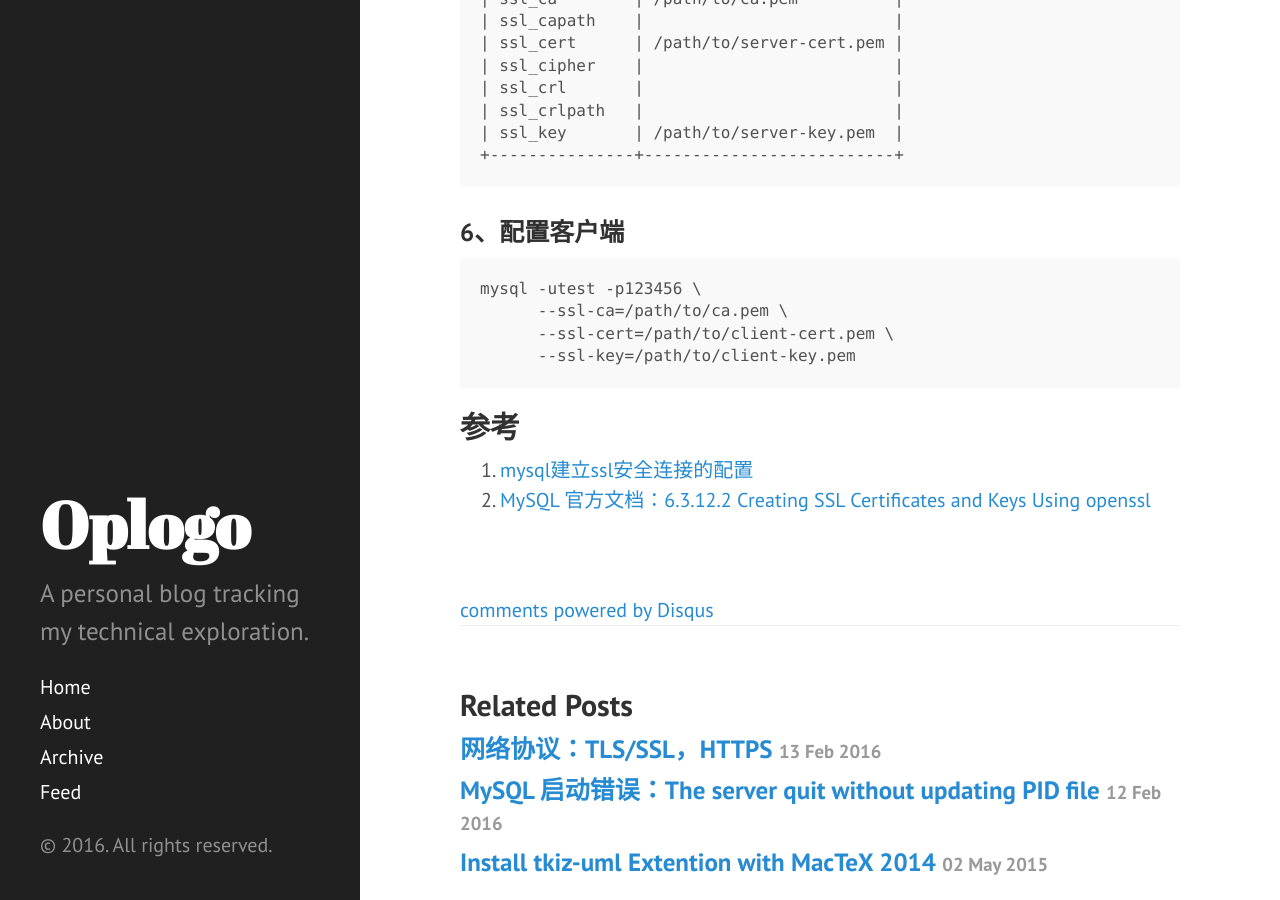
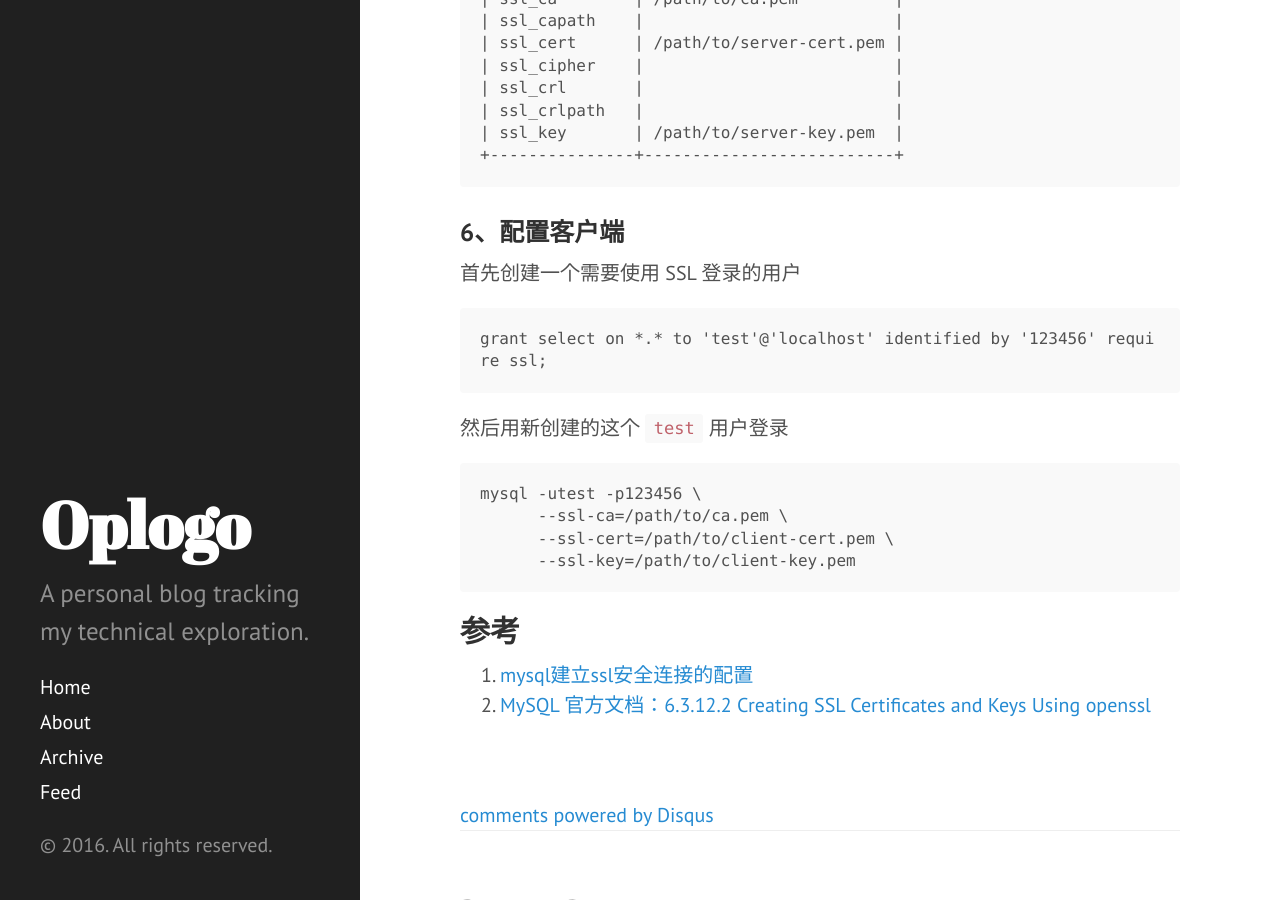
Before and after one commit to wenqingyu/reliveyy.github.io, a Jekyll site: the page built from _posts/2016-02-14-mysql-ssl.md, in a window 1280 px wide and 900 px high, scrolled down 2538 px. Built offline with Jekyll 4.4.1, drawn with Linux system fonts in a browser that asks for light colours; comment, search, counter and statistics services are not loaded.

Commit message:
revising

````diff
--- a/_posts/2016-02-14-mysql-ssl.md
+++ b/_posts/2016-02-14-mysql-ssl.md
@@ -110,6 +110,13 @@ mysql> show variables like "%ssl%";
 
 ### 6、配置客户端
 
+首先创建一个需要使用 SSL 登录的用户
+
+```
+grant select on *.* to 'test'@'localhost' identified by '123456' require ssl;
+```
+然后用新创建的这个 `test` 用户登录
+
 ```
 mysql -utest -p123456 \
       --ssl-ca=/path/to/ca.pem \
````
